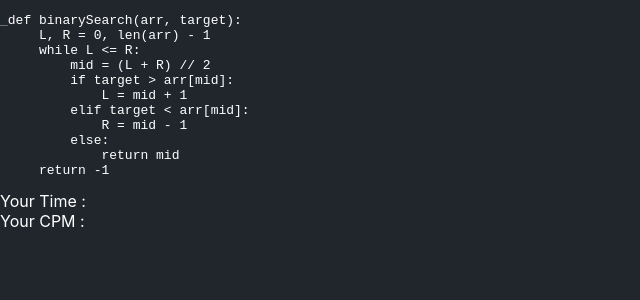
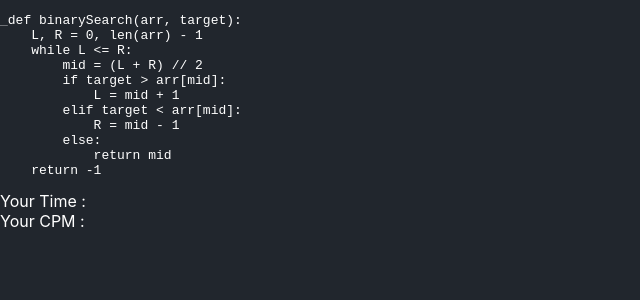
Before and after one commit to yoyokabo/DevsType, a React (Create React App) app in the folder go-fast-break-things/: page / in a window 1280 px wide. Shown: the top 300 px of the page, without its empty margins (0-640 px from the left). Built offline with nearby package versions, Linux system fonts and the light colour scheme.

Commit message:
Text properly display now

```diff
--- a/go-fast-break-things/src/App.tsx
+++ b/go-fast-break-things/src/App.tsx
@@ -183,15 +183,13 @@ function App() {
 
   return (
     <>
-    <div style={{display: 'flex',flexWrap: "wrap" }}>
-          <pre style={{color: 'green'}}>{correct}
+    <div style={{display: 'flex',flexWrap: "wrap" ,justifyContent:"flex-start"}}>
+          <pre>
+            <span style={{color: 'green'}}>{correct}</span>
+            <span style={{color: 'red'}}>{wrong}</span>
+            <Blink text='_'></Blink>
+            <span style={{color: 'white'}}>{content}</span>
           </pre>
-          <pre style={{ color: 'red' }}>{wrong}
-            </pre>
-            <Blink text='_'></Blink>
-            <pre style={{ color: 'white' }}>{content}
-            </pre>
-
     </div>
           <text style={{ color: 'white' }}>Your Time : {timeTaken}</text>
           <br/>
--- a/go-fast-break-things/src/components/blink.tsx
+++ b/go-fast-break-things/src/components/blink.tsx
@@ -6,7 +6,7 @@ interface BlinkProps {
 const Blink = ({text}: BlinkProps) => {
     return (
         <>
-        <pre className={`${styles.blink_me}`}>{text}</pre>
+        <span className={`${styles.blink_me}`}>{text}</span>
     </>
     )
 }
```
